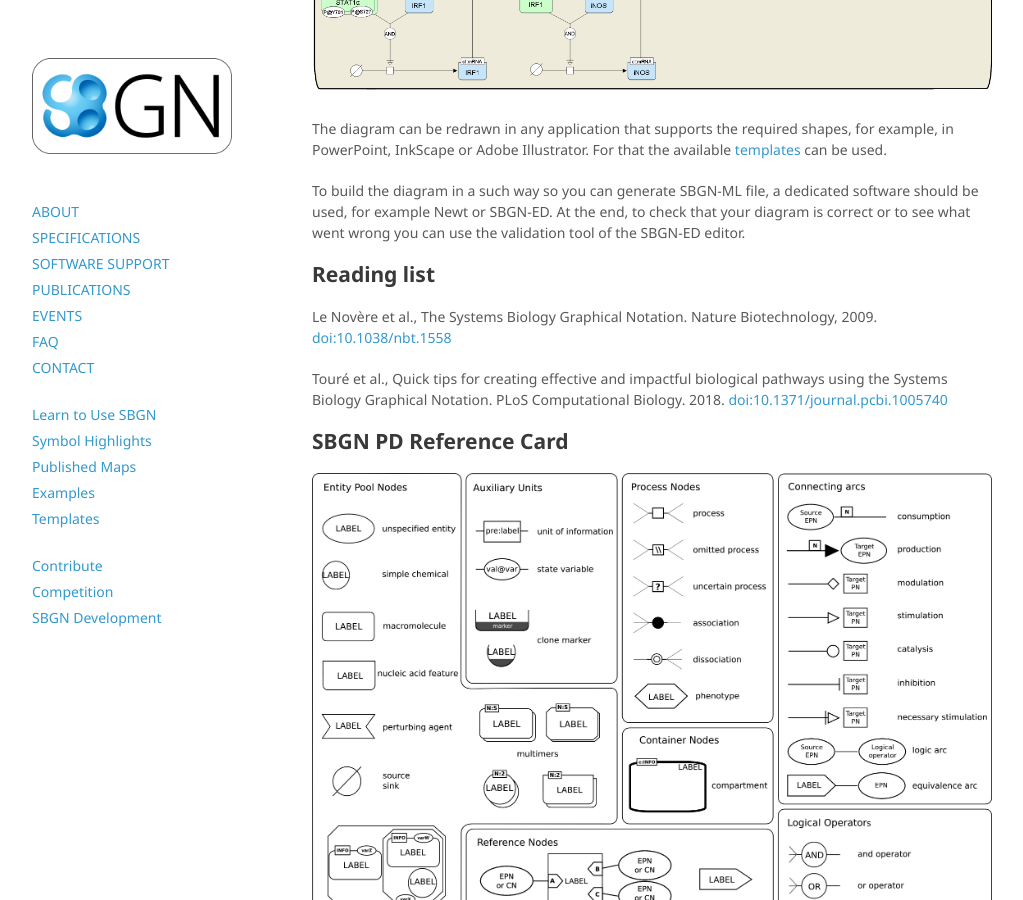
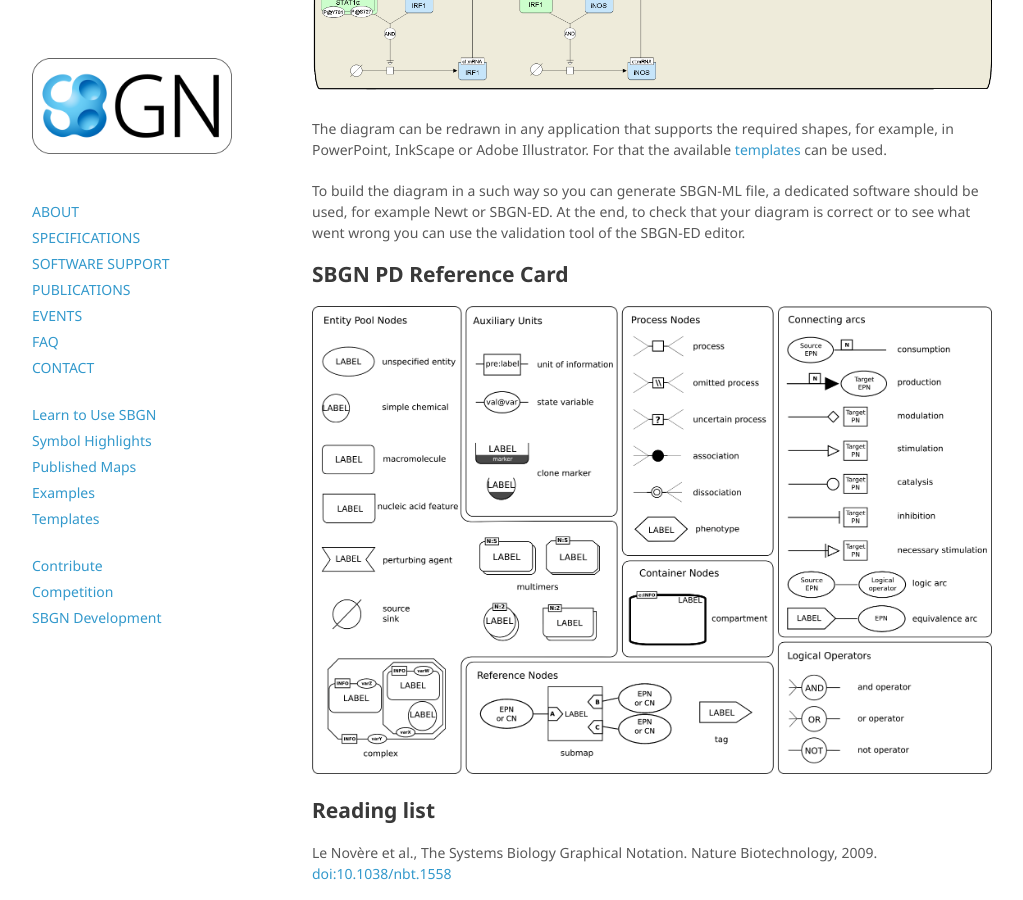
Before and after one commit to sbgn/sbgn, a Jekyll site: the page built from docs/learning_sbgn.md, in a window 1280 px wide and 900 px high, scrolled down 2236 px. Shown: the whole window, without its empty margins (128-1151 px from the left). Built offline with Jekyll 4.4.1, drawn with Linux system fonts in a browser that asks for light colours; nearby versions of some CDN libraries.

Commit message:
Update learning_sbgn.md

```diff
--- a/docs/learning_sbgn.md
+++ b/docs/learning_sbgn.md
@@ -73,16 +73,17 @@ image | Translation
 **Tip 1: Know the message your network should convey.** Specifying your message will help you choose what to omit, what to represent, and how to represent it.
 **Tip 2:**
 -->
+
+## SBGN PD Reference Card
+
+![SBGN PD Reference Card](/sbgn/images/learning/PD_L1V1.3.png)
+
 ## Reading list
 
 <p>Le Novère et al., The Systems Biology Graphical Notation. Nature Biotechnology, 2009. <a href="https://dx.doi.org/10.1038/nbt.1558">doi:10.1038/nbt.1558</a></p>
 
 <p>Touré et al., Quick tips for creating effective and impactful biological pathways using the Systems Biology Graphical Notation. PLoS Computational Biology. 2018. <a href="https://dx.doi.org/10.1371/journal.pcbi.1005740">doi:10.1371/journal.pcbi.1005740</a></p>
 
-## SBGN PD Reference Card
-
-![SBGN PD Reference Card](/sbgn/images/learning/PD_L1V1.3.png)
-
 ## Additional materials
 
 <p>Please review <a href="/examples">example diagrams</a> and additional tutorial materials that can be found in the <a href="https://github.com/sbgn/educational-resources">Education Resource</a> repository.</p>
```
